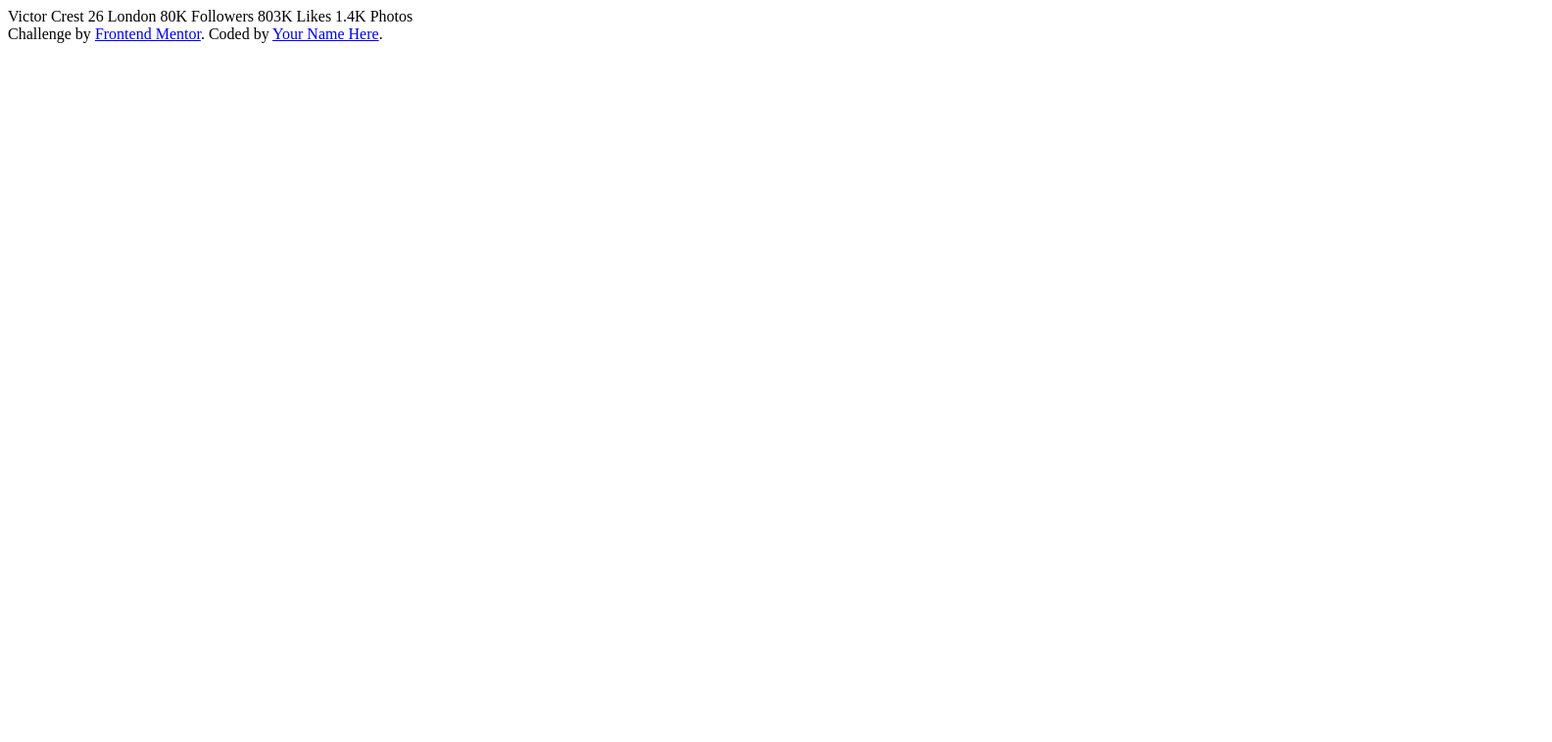
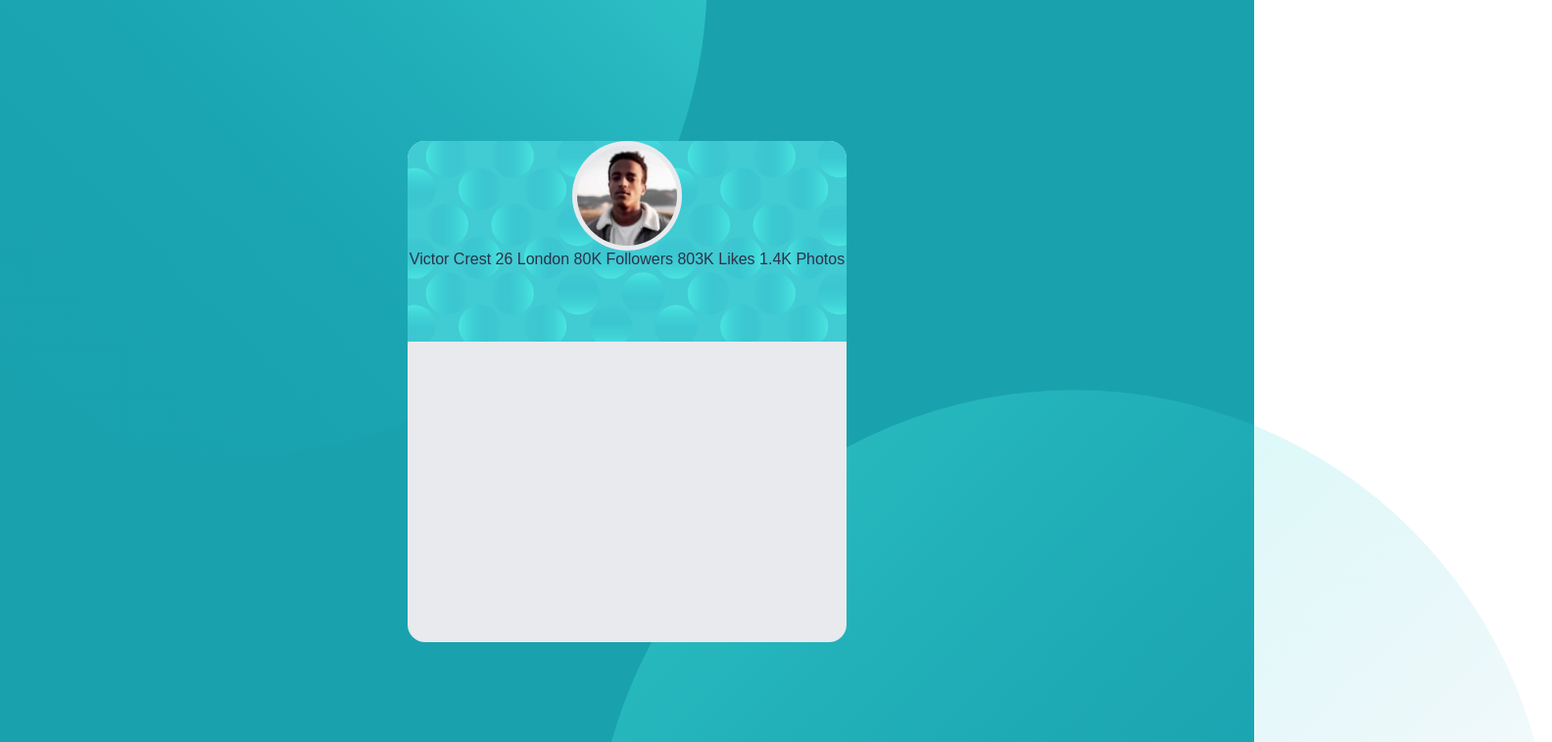
Before and after one commit to afuhflynn/profile-card-component, a plain HTML site: page index.html in a window 1280 px wide. Shown: the top 758 px of the page at 98% size, 1584 px wide, since content can reach past the window. Drawn offline with Linux system fonts and the light colour scheme; a web font is replaced by a local one.

```diff
--- /dev/null
+++ b/fonts.css
@@ -0,0 +1,7 @@
+/* Example: Using a custom font from the public/fonts directory */
+@font-face {
+  font-family: "KumbhSans";
+  src: url("./public/KumbhSans-VariableFont_YOPQ,wght.ttf") format("woff2");
+  font-weight: normal;
+  font-style: normal;
+}
--- a/index.html
+++ b/index.html
@@ -13,6 +13,17 @@
 </head>
 
 <body>
+  <main class="container">
+    <img src="./images/bg-pattern-top.svg" alt="corner-patterns" class="top">
+    <div class="card-container">
+      <div class="card-top">
+        <img src="./images/bg-pattern-card.svg" alt="card pattern" class="card-img">
+      </div>
+
+      <div class="card-content">
+        <div class="card-avatar">
+          <img src="./images/image-victor.jpg" alt="victor" class="avatar">
+        </div>
         Victor Crest
         26
         London
@@ -25,10 +36,10 @@
 
         1.4K
         Photos
-  <div class="attribution">
-    Challenge by <a href="https://www.frontendmentor.io?ref=challenge" target="_blank">Frontend Mentor</a>.
-    Coded by <a href="#">Your Name Here</a>.
       </div>
+    </div>
+    <img src="./images/bg-pattern-bottom.svg" alt="corner-patterns" class="bottom">
+  </main>
 </body>
 
 </html>
--- a/styles.css
+++ b/styles.css
@@ -1,3 +1,5 @@
+@import url("./fonts.css");
+
 :root {
   --blue-600: hsl(185, 75%, 39%);
   --navy-950: hsl(229, 23%, 23%);
@@ -7,3 +9,107 @@
   --font-400: 400;
   --font-700: 700;
 }
+
+* {
+  margin: 0;
+  padding: 0;
+  box-sizing: border-box;
+}
+
+body {
+  width: 100vw;
+  height: 100vh;
+  overflow: hidden;
+  top: 0;
+  bottom: 0;
+  left: 0;
+  right: 0;
+  /* Apply custom fonts */
+  font-family: "KumbhSans", sans-serif;
+}
+
+.container {
+  width: 100%;
+  height: 100%;
+  display: flex;
+  flex-direction: row;
+  align-items: center;
+  justify-content: center;
+  background-color: var(--blue-600);
+}
+
+.top {
+  position: absolute;
+  top: -32rem;
+  left: -16rem;
+}
+
+.bottom {
+  position: absolute;
+  bottom: -36rem;
+  right: -19rem;
+}
+
+.card-container {
+  background-color: var(--gray-100);
+  height: 64%;
+  width: 28rem;
+  border-radius: 18px;
+  z-index: 100;
+  overflow: hidden;
+  position: relative;
+}
+
+.card-top {
+  height: 40%;
+  width: 100%;
+}
+
+.card-bottom {
+  height: 60%;
+  width: 100%;
+}
+
+.card-img {
+  width: 100%;
+  height: 100%;
+}
+
+.card-img,
+.avatar {
+  height: 100%;
+  width: 100%;
+  object-fit: cover;
+}
+
+.card-content {
+  position: absolute;
+  top: 0;
+  right: 0;
+  bottom: 0;
+  left: 0;
+  display: flex;
+  flex-direction: column;
+  align-items: center;
+  justify-content: start;
+  z-index: 60;
+  color: var(--navy-950);
+}
+
+.card-avatar {
+  border-radius: 50%;
+  overflow: hidden;
+  height: 7rem;
+  width: 7rem;
+  padding: 5px;
+  background-color: var(--gray-100);
+  display: flex;
+  flex-direction: row;
+  align-items: center;
+  justify-content: center;
+}
+
+.avatar {
+  border-radius: 50%;
+  object-fit: contain;
+}
```
Also changed, not shown: public/fonts/KumbhSans-VariableFont_YOPQ,wght.ttf (added), public/fonts/OFL.txt (added), public/fonts/README.txt (added), 1 other file. Lines whose indentation alone changed are shown as unchanged.
